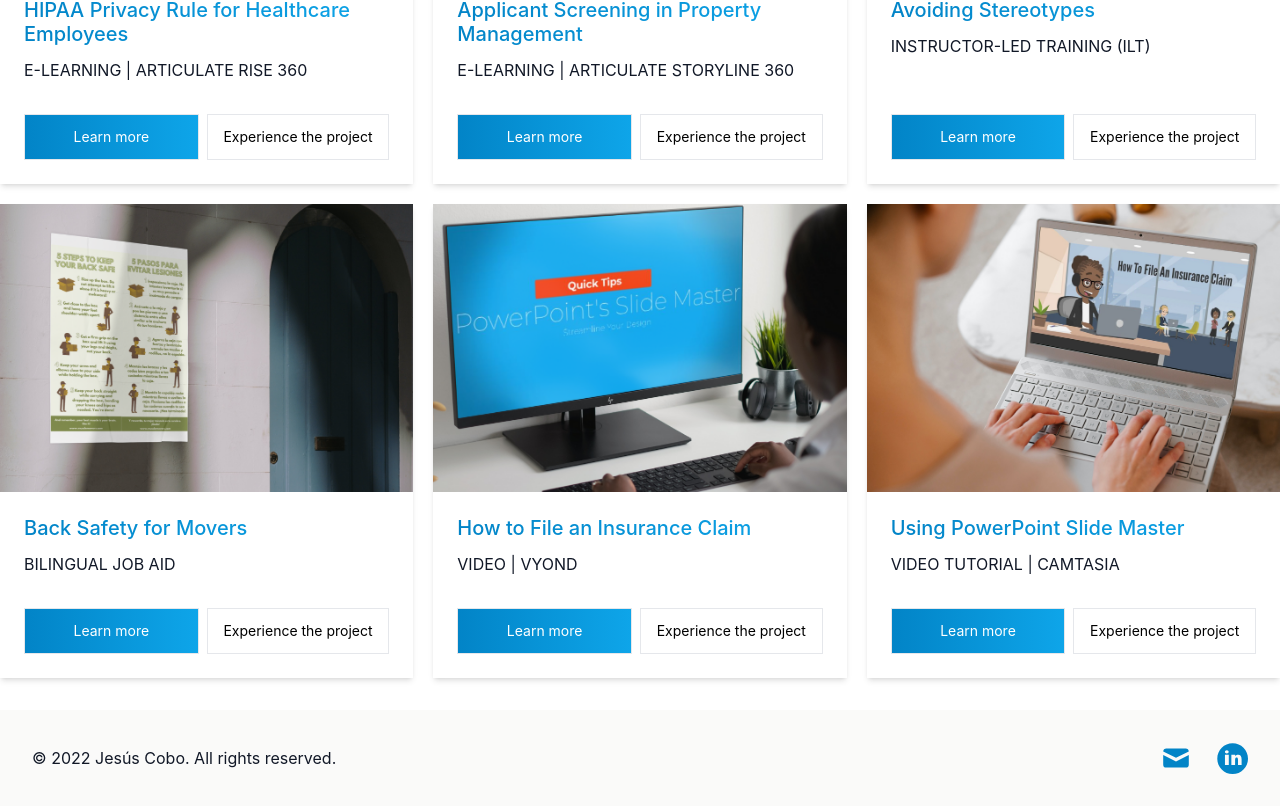
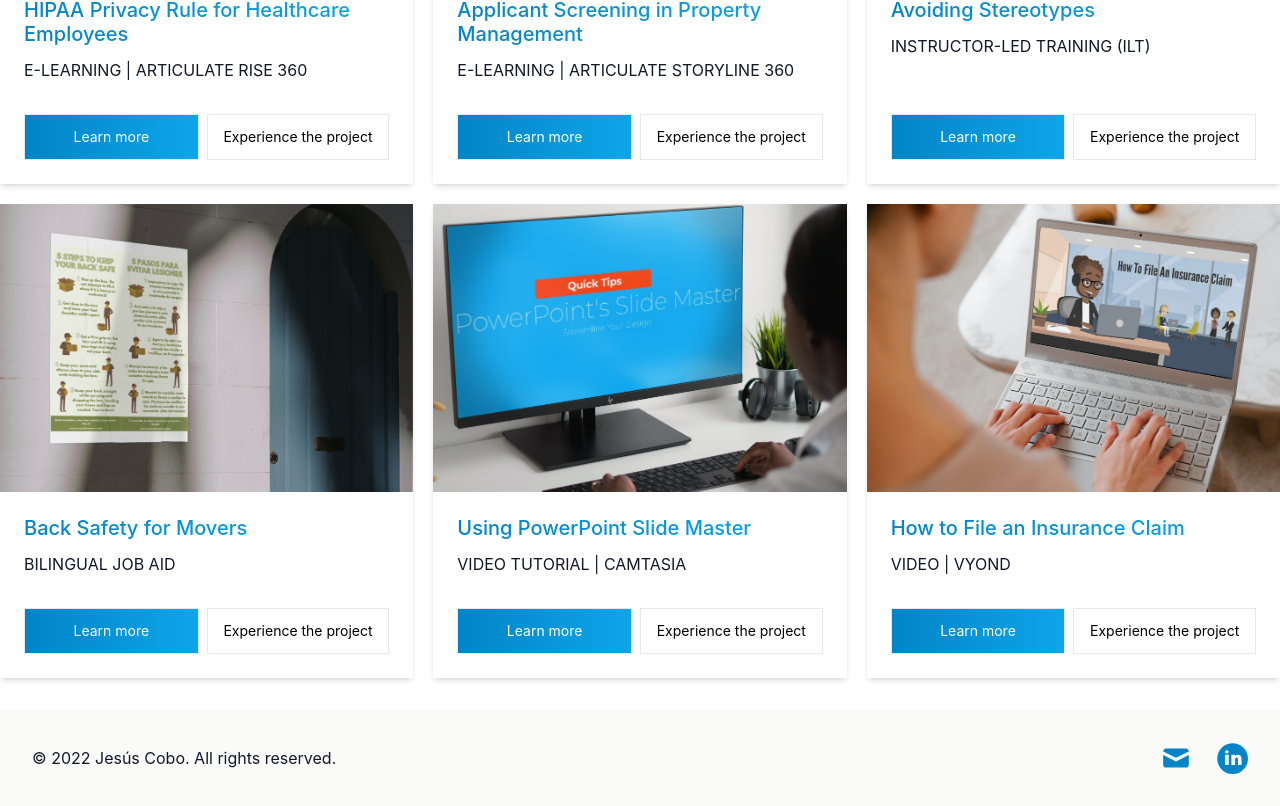
Before and after one commit to CarolinaCobo/jesus-portfolio, a Next.js app: page / in a window 1280 px wide. Shown: the part 1100-1906 px from the top of the page. Built offline with nearby package versions, Linux system fonts and the light colour scheme.

Commit message:
fix error

```diff
--- a/components/ProjectsCards/CardsData.js
+++ b/components/ProjectsCards/CardsData.js
@@ -31,20 +31,20 @@
       "https://jesuscoboportfolio.s3.amazonaws.com/Job+Aid+-+Back+Safety+for+Movers.pdf",
   },
   {
-    name: "How to File an Insurance Claim",
-    description: "VIDEO | VYOND",
+    name: "Using PowerPoint Slide Master",
+     description: "VIDEO TUTORIAL | CAMTASIA",
     href: "/projects/using-powerpoint-slide-master",
     imageUrl: "/powerpoint-slide.png",
     projectHref:
       "https://jesuscoboportfolio.s3.amazonaws.com/Quick+Tips+PowerPoint+Slide+Master.mp4",
   },
   {
-    name: "Using PowerPoint Slide Master",
-    description: "VIDEO TUTORIAL | CAMTASIA",
+    name: "How to File an Insurance Claim",
+    description: "VIDEO | VYOND",
     href: "/projects/how-to-file-an-insurance-claim",
     imageUrl: "/72435BF1-9AE0-4E74-A248-35E15F25602B.png",
     projectHref:
-      "https://jesuscoboportfolio.s3.amazonaws.com/Quick+Tips+PowerPoint+Slide+Master.mp4",
+      "https://jesuscoboportfolio.s3.amazonaws.com/Filing+An+Insurance+Claim-1080p-220713.mp4",
   },
 ];
 
```
